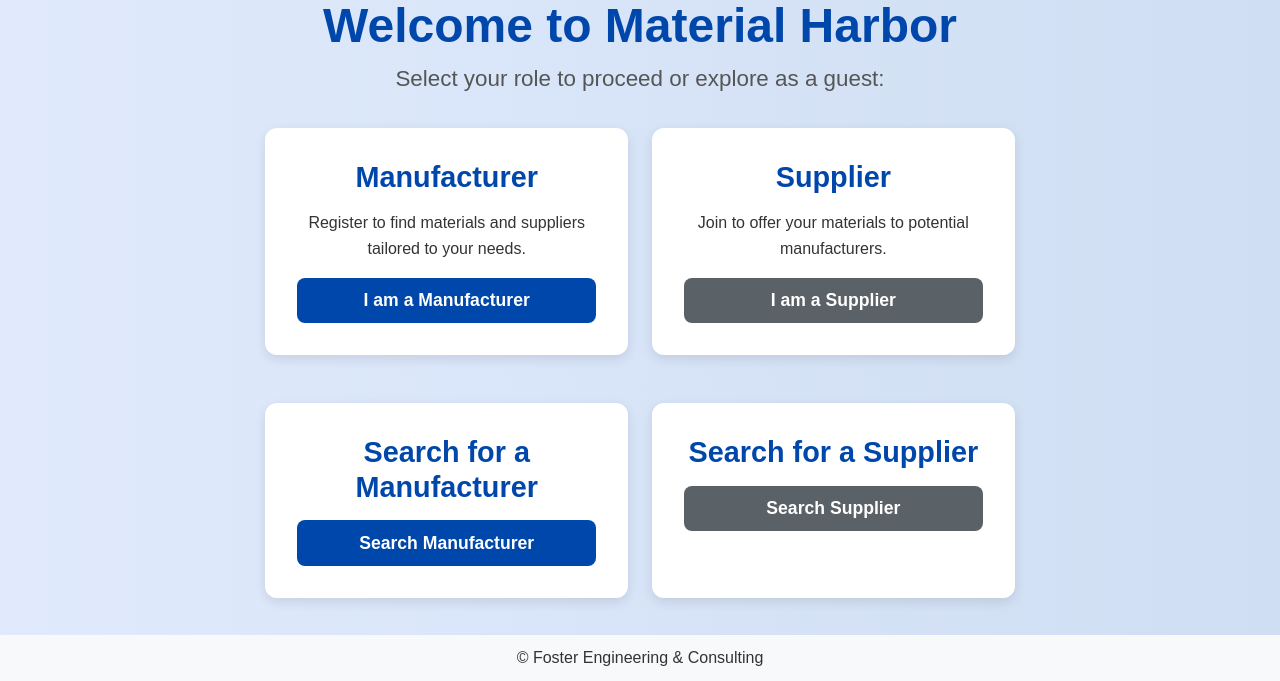
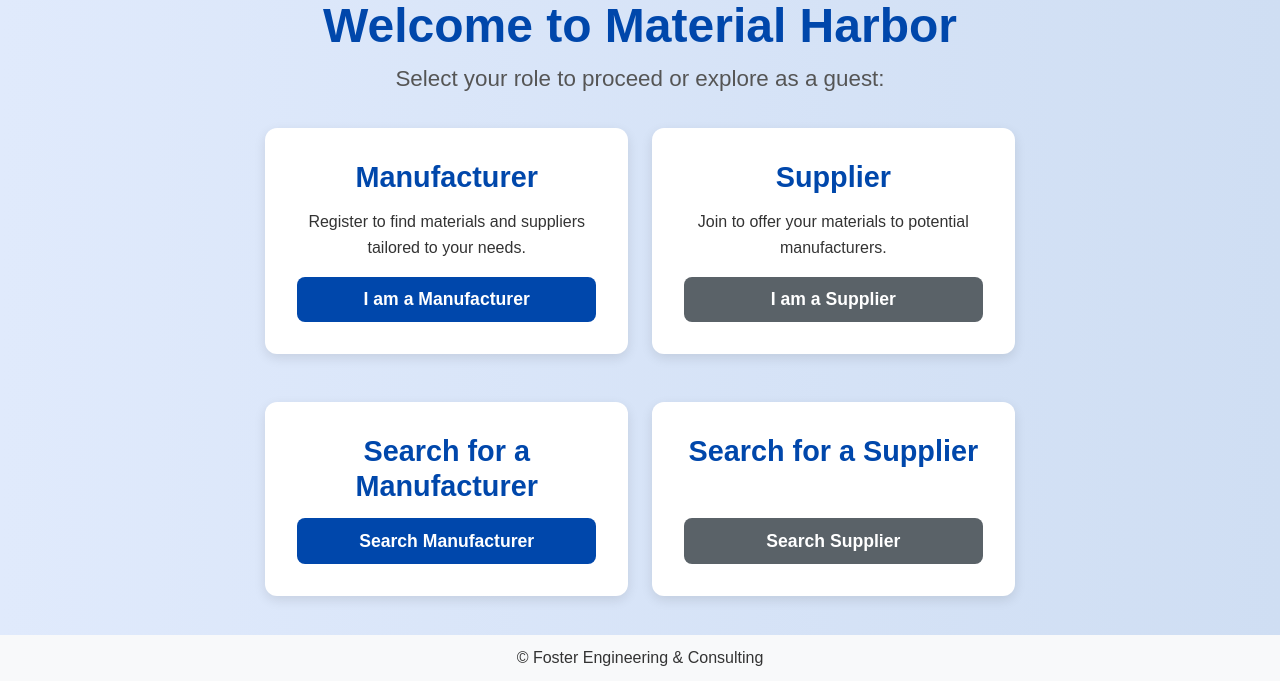
Before and after one commit to ConnorKnack/material_harbor, a PHP site: page / in a window 1280 px wide. Shown: the part 119-800 px from the top of the page. Run offline with PHP 8.4, Linux system fonts and the light colour scheme; some web fonts are replaced.

Commit message:
Dashboard ehance

```diff
--- a/assets/css/style.css
+++ b/assets/css/style.css
@@ -1,7 +1,7 @@
 @import url("https://fonts.cdnfonts.com/css/graphik-trial");
 
 body {
-  background: white;
+  background: linear-gradient(to right, #e0eafc, #cfdef3);
   font-family: "Graphik Trial", sans-serif;
 }
 
--- a/edit-profile.php
+++ b/edit-profile.php
@@ -166,11 +166,7 @@ $conn->close();
                             <input type="text" class="form-control" id="contact_phone" name="contact_phone"
                                    value="<?php echo htmlspecialchars($userData['contact_phone'] ?? ''); ?>" required>
                         </div>
-                        <div class="mb-3">
-                            <label for="offers" class="form-label">Offers</label>
-                            <input type="text" class="form-control" id="offers" name="offers"
-                                   value="<?php echo htmlspecialchars($userData['offers'] ?? ''); ?>">
-                        </div>
+                        <input type="hidden" name="offers" value="Aluminum">
                         <div class="mb-3">
                             <label for="certification" class="form-label">Certification</label>
                             <input type="text" class="form-control" id="certification" name="certification"
--- a/index.php
+++ b/index.php
@@ -25,6 +25,30 @@ if (isLoggedIn()) {
             min-height: 100vh;
             margin: 0;
             line-height: 1.6;
+        }
+        .card {
+            display: flex;
+            flex-direction: column;
+            justify-content: space-between;
+            height: 100%; /* Ensures cards have the same height */
+        }
+
+        .card-body {
+            display: flex;
+            flex-direction: column;
+            justify-content: space-between;
+        }
+
+        .card-title {
+            margin-bottom: 15px; /* Adds space between title and content */
+        }
+
+        .card-text {
+            flex-grow: 1; /* Ensures content stretches to maintain alignment */
+        }
+
+        .btn {
+            margin-top: auto; /* Pushes buttons to the bottom of the card */
         }
     </style>
 </head>
--- a/profile.php
+++ b/profile.php
@@ -201,7 +201,7 @@ $conn->close();
                     <p><strong>Location:</strong> <?php echo htmlspecialchars($userData['location'] ?? ''); ?></p>
                     <p><strong>Email:</strong> <?php echo htmlspecialchars($userData['email'] ?? ''); ?></p>
                     <p><strong>Phone:</strong> <?php echo htmlspecialchars($userData['contact_phone'] ?? ''); ?></p>
-                    <p><strong>Offers:</strong> <?php echo htmlspecialchars($userData['offers'] ?? ''); ?></p>
+                    <!-- <p><strong>Offers:</strong> <?php echo htmlspecialchars($userData['offers'] ?? ''); ?></p> -->
                     <p><strong>Certification:</strong> <?php echo htmlspecialchars($userData['certification'] ?? ''); ?></p>
                     <p><strong>Description:</strong> <?php echo htmlspecialchars($userData['description'] ?? ''); ?></p>
                 </div>
```
Also changed, not shown: login.php (+2 -28 lines).
